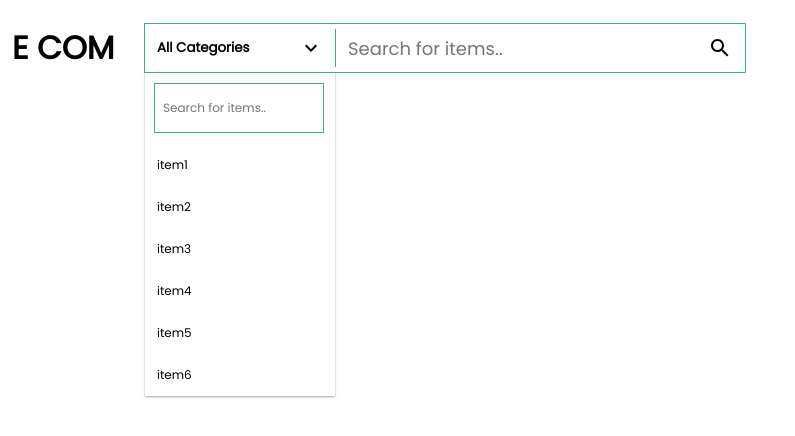
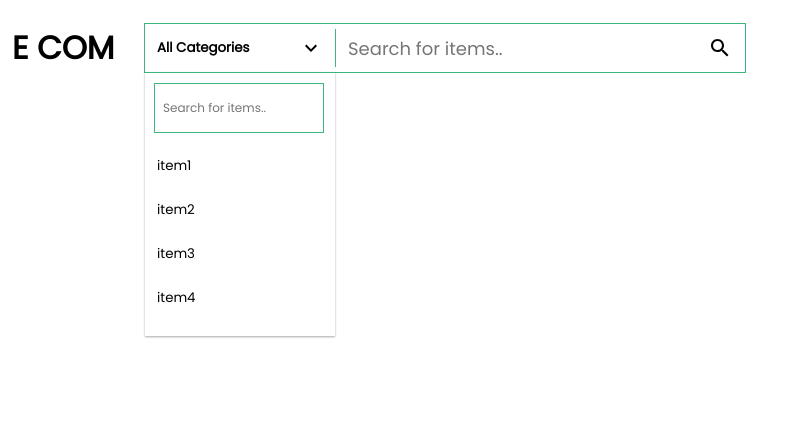
Before and after one commit to Ashokpal24/Ecommerce_React_App, a React (Vite) app in the folder E Commerce React App/: page / in a window 1280 px wide. Both pictures are taken after a click on the button "All Categories". Shown: the top 436 px of the page, without its empty margins (0-795 px from the left). Built offline with nearby package versions, Linux system fonts and the light colour scheme.

Commit message:
updated style for drop down.

```diff
--- a/E Commerce React App/src/components/header/header.jsx
+++ b/E Commerce React App/src/components/header/header.jsx
@@ -1,4 +1,4 @@
-import React, { useState } from "react";
+import React, { useState, useEffect } from "react";
 import "./header.css";
 import ButtonBase from "@mui/material/ButtonBase";
 import SearchIcon from "@mui/icons-material/Search";
@@ -46,8 +46,19 @@ const DropDownSelect = () => {
     "item7",
     "item8",
   ]);
+  const [InputText, SetInputText] = useState("");
+  const [filteredList, SetfilteredList] = useState(optionList);
   const [openDropDown, SetOpenDropDown] = useState(false);
   const [currentValue, SetCurrentValue] = useState("All Categories");
+  useEffect(() => {
+    if (InputText == "") {
+      SetfilteredList(optionList);
+    } else {
+      SetfilteredList(
+        optionList.filter((item, index) => item.includes(InputText)),
+      );
+    }
+  }, [InputText]);
   return (
     <div
       style={{
@@ -77,6 +88,9 @@ const DropDownSelect = () => {
           <input
             type="text"
             placeholder="Search for items.."
+            value={InputText}
+            onChange={(event) => SetInputText(event.target.value)}
+            autoFocus
             style={{
               fontSize: "12px",
               color: "black",
@@ -91,18 +105,22 @@ const DropDownSelect = () => {
           <ul
             className="scroll-css"
             style={{
-              height: "240px",
-              minHeight: "120px",
+              maxHeight: "180px",
               overflowY: "scroll",
             }}
           >
-            {optionList.map((item, index) => (
-              <Box
+            {filteredList.length > 0 ? (
+              filteredList.map((item, index) => (
+                <li style={{ width: "100%" }}>
+                  <ButtonBase
                     onClick={() => {
                       SetCurrentValue(item), SetOpenDropDown(!openDropDown);
                     }}
                     sx={{
+                      width: "100%",
+                      justifyContent: "start",
                       padding: "12px",
+                      margin: 0,
                       transition: "0.2s",
                       cursor: "pointer",
                       ":hover": {
@@ -112,8 +130,26 @@ const DropDownSelect = () => {
                     key={item + index}
                   >
                     {item}
-              </Box>
-            ))}
+                  </ButtonBase>
+                </li>
+              ))
+            ) : (
+              <>
+                <ButtonBase
+                  onClick={() => SetOpenDropDown(!openDropDown)}
+                  sx={{
+                    width: "100%",
+                    justifyContent: "start",
+                    padding: "12px",
+                    margin: 0,
+                    transition: "0.2s",
+                    cursor: "pointer",
+                  }}
+                >
+                  No item found!
+                </ButtonBase>
+              </>
+            )}
           </ul>
         </div>
       )}
```
Lines whose indentation alone changed are shown as unchanged.
